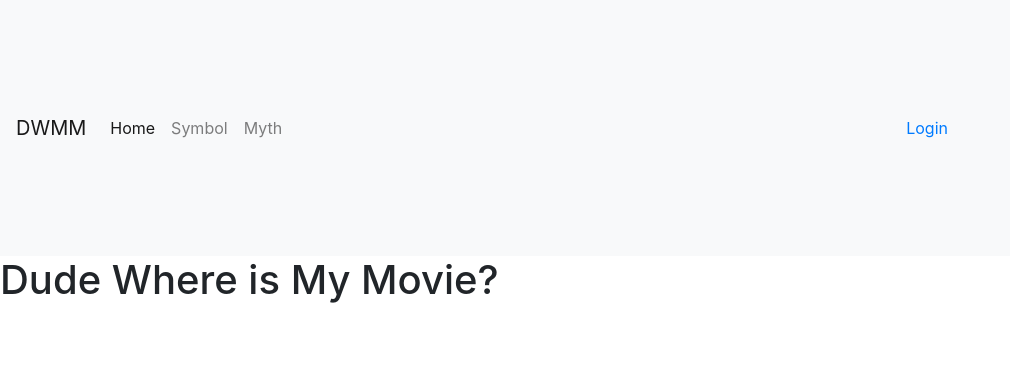
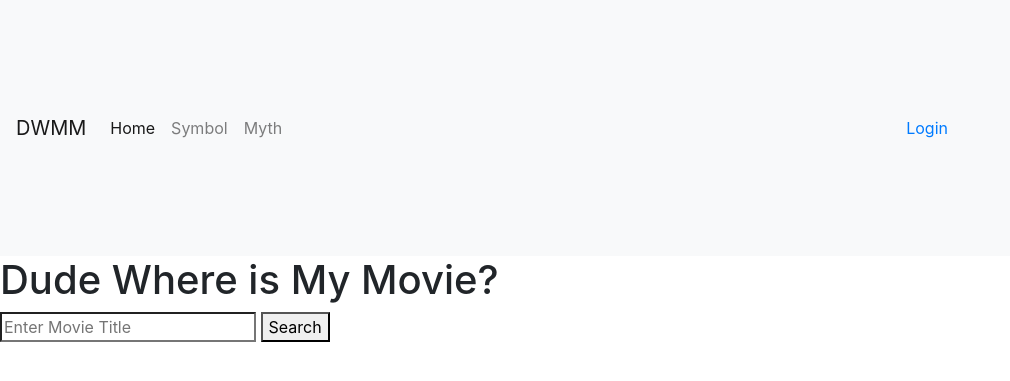
Before and after one commit to amcgaw07/CS1530-Project, a Flask app: page /login in a window 1280 px wide. Shown: the top 381 px of the page, without its empty margins (0-1010 px from the left). Run offline with Flask 2, Linux system fonts and the light colour scheme; some libraries are stand-ins or nearby versions; some web fonts are replaced.

Commit message:
added movie search to home page

```diff
--- a/routes.py
+++ b/routes.py
@@ -112,22 +112,34 @@
 
 
 @app.route('/')
-@app.route('/index.html')
+@app.route('/index.html',methods=['GET','POST'])
 def index():
-        import requests
+    return render_template('index.html', the_title='where movie')
 
-        search = tmbd.Movies(603)
-        response1 = search.info()
+@app.route('/movie', methods=['GET','POST'])
+def movie():
+    import requests
 
-        imdb_id = '603'
-        url = 'https://api.themoviedb.org/3/movie/'+imdb_id+'/watch/providers?api_key=9d442b83bb8972605022892d3c12fb0e'
-        response = requests.get(url)
-        test = json.loads(response.text)
+    if request.method == "POST":
+    	movieTitle = request.form['movieTitle']
 
+    	url = "https://api.themoviedb.org/3/search/movie?api_key=9d442b83bb8972605022892d3c12fb0e&language=en-US&query="+movieTitle+"&page=1&include_adult=false"
+    	response = requests.get(url)
+    	test = json.loads(response.text)
 
+    	#imdb_id = '603'
+    	#url = 'https://api.themoviedb.org/3/movie/'+imdb_id+'/watch/providers?api_key=9d442b83bb8972605022892d3c12fb0e'
+    	#response = requests.get(url)
+    	#test = json.loads(response.text)
+    return render_template('movie.html', the_title=movieTitle, response = test['results'])
 
-        return render_template('index.html', the_title='where movie', response= test['results']['US'])
-
+@app.route('/movieTest/<movieTitle>/<movieId>', methods=['GET','POST'])
+def movieTest(movieId,movieTitle):
+	import requests
+	url = 'https://api.themoviedb.org/3/movie/'+movieId+'/watch/providers?api_key=9d442b83bb8972605022892d3c12fb0e'
+	response = requests.get(url)
+	test = json.loads(response.text)
+	return render_template('movie.html', the_title=movieTitle, id=movieId, response = test['results']['US'])
 
 @app.route('/symbol.html')
 def symbol():
--- a/templates/index.html
+++ b/templates/index.html
@@ -3,5 +3,10 @@
 
 {% block content %}
 <h1>Dude Where is My Movie?</h1>
-<h2>{{response}}</h2>
+<form action="/movie" method="post" id="form" role="search">
+  <input type="search" id="query" name="movieTitle"
+   placeholder="Enter Movie Title"
+   aria-label="Search for a Movie Avaliablitiy">
+  <button type="submit">Search</button>
+</form>
 {% endblock content %}
```
Also changed, not shown: templates/Movie.html (added, +18 -0 lines).
